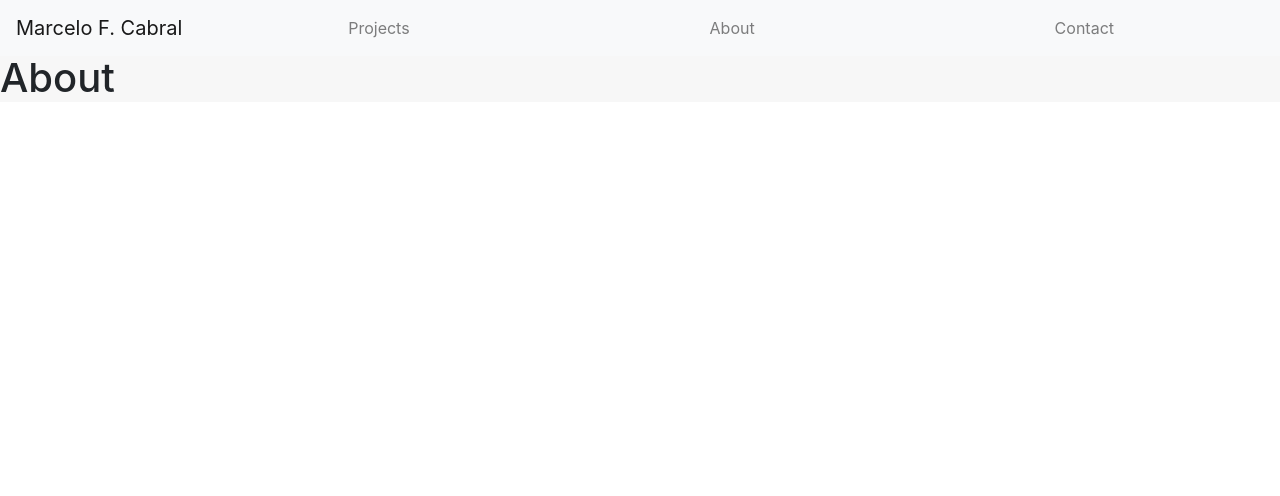
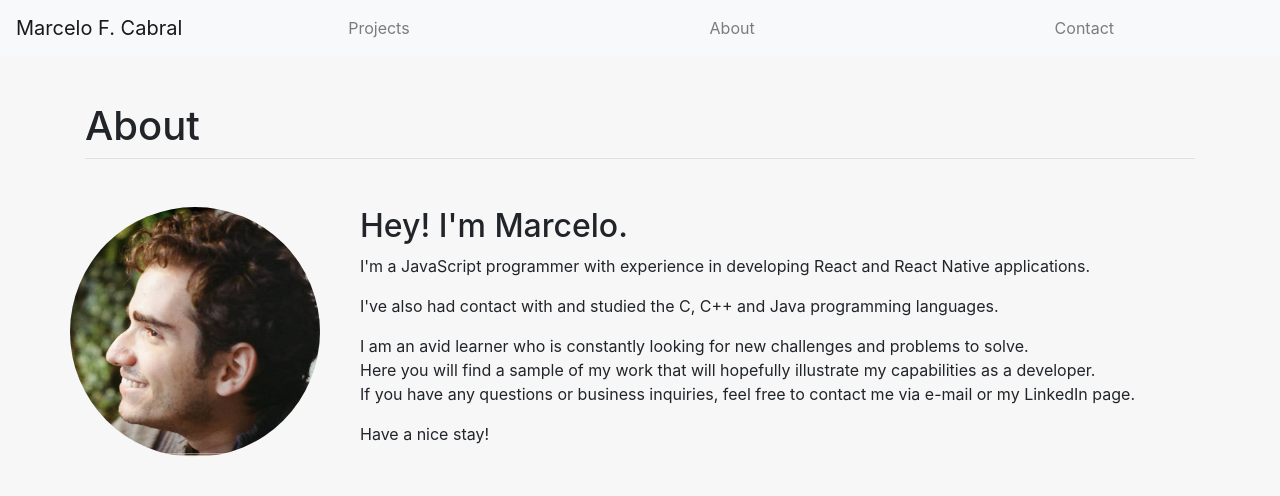
Before and after one commit to MarceloFCabral/portfolio, a React (Create React App) app: page /about in a window 1280 px wide. Shown: the top 496 px of the page. Built offline with nearby package versions, Linux system fonts and the light colour scheme.

Commit message:
Avanços about e layout

```diff
--- a/src/components/About.js
+++ b/src/components/About.js
@@ -1,12 +1,34 @@
 import 'bootstrap/dist/css/bootstrap.min.css';
+import Image from 'react-bootstrap/Image';
+import Row from 'react-bootstrap/Row';
+import pic from '../perfil.jpg';
+
+import { BG_COLOR } from '../style';
 
 const About = () => {
   return (
-    <>
-      <div style={{ backgroundColor: "#f7f7f7" }}>
-        <h1>About</h1>
+    <div className="container-fluid" style={{ height: '100vh', backgroundColor: BG_COLOR }}>
+      <div className="container">
+        <div style={{ backgroundColor: BG_COLOR, paddingTop: '3rem' }}>
+          <h1>About</h1>
+          <div style={{ backgroundColor: '#e0e0e0', height: 1, marginBottom: '3rem' }} />
+          <Row>
+            <Image src={pic} style={{ height: 250, marginRight: '5vh' }} roundedCircle />
+            <div>
+              <h2>Hey! I'm Marcelo.</h2>
+              <p>I'm a JavaScript programmer with experience in developing React and React Native applications.</p>
+              <p>I've also had contact with and studied the C, C++ and Java programming languages.</p>
+              <p>
+                I am an avid learner who is constantly looking for new challenges and problems to solve.<br />
+                Here you will find a sample of my work that will hopefully illustrate my capabilities as a developer.<br />
+                If you have any questions or business inquiries, feel free to contact me via e-mail or my LinkedIn page.
+              </p>
+              <p>Have a nice stay!</p>
+            </div>
+          </Row>
+        </div>
       </div>
-    </>
+    </div>
   );
 }
 
--- a/src/components/Contact.js
+++ b/src/components/Contact.js
@@ -1,9 +1,10 @@
 import 'bootstrap/dist/css/bootstrap.min.css';
+import { BG_COLOR } from '../style';
 
 const Contacts = () => {
   return (
     <>
-      <div style={{ backgroundColor: "#f7f7f7" }}>
+      <div style={{ backgroundColor: BG_COLOR }}>
         <h1>Contacts</h1>
       </div>
     </>
--- a/src/components/Home.js
+++ b/src/components/Home.js
@@ -1,9 +1,10 @@
 import 'bootstrap/dist/css/bootstrap.min.css';
+import { BG_COLOR } from '../style';
 
 const Home = () => {
   return (
     <>
-      <div style={{ backgroundColor: "#f7f7f7" }}>
+      <div style={{ backgroundColor: BG_COLOR }}>
         <h1>Home</h1>
       </div>
     </>
--- a/src/components/Navigation.js
+++ b/src/components/Navigation.js
@@ -1,12 +1,13 @@
 import 'bootstrap/dist/css/bootstrap.min.css';
 import { Link } from 'react-router-dom';
-import Nav from 'react-bootstrap/Nav'
-import Navbar from 'react-bootstrap/Navbar'
+import Nav from 'react-bootstrap/Nav';
+import Navbar from 'react-bootstrap/Navbar';
+import { NAV_COLOR } from '../style';
 
 const Navigation = () => {
   return (
     <div className="container-fluid" style={{ marginBottom: '3.4rem' }}>
-      <Navbar bg="light" fixed="top">
+      <Navbar bg={NAV_COLOR} fixed="top">
         <Navbar.Brand as={Link} to="/home">Marcelo F. Cabral</Navbar.Brand>
         {/*<div className="row justify-content-end" style={{ width: '100%' }}>*/}
         <div style={{ width: '100%' }}>
--- a/src/components/Projects.js
+++ b/src/components/Projects.js
@@ -1,9 +1,10 @@
 import 'bootstrap/dist/css/bootstrap.min.css';
+import { BG_COLOR } from '../style';
 
 const Projects = () => {
   return (
     <>
-      <div style={{ backgroundColor: "#f7f7f7" }}>
+      <div style={{ backgroundColor: BG_COLOR }}>
         <h1>Projects</h1>
       </div>
     </>
--- /dev/null
+++ b/src/style.js
@@ -0,0 +1,3 @@
+//colors
+export const NAV_COLOR = "light";
+export const BG_COLOR = "#f7f7f7";
```
Also changed, not shown: src/perfil.jpg (added).
